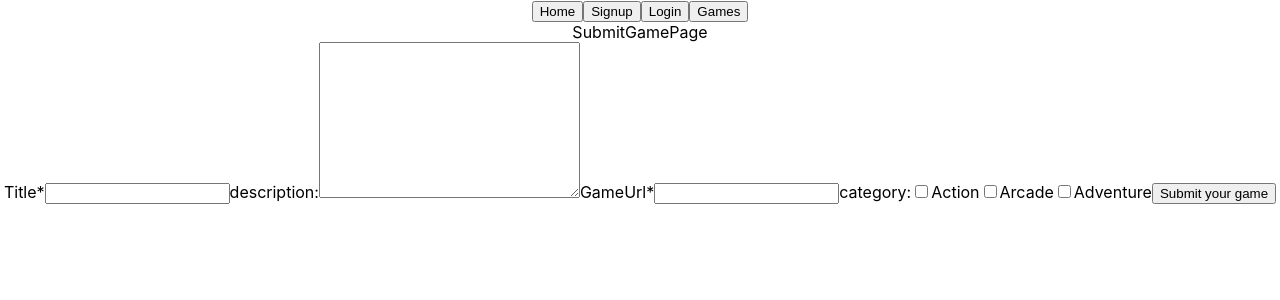
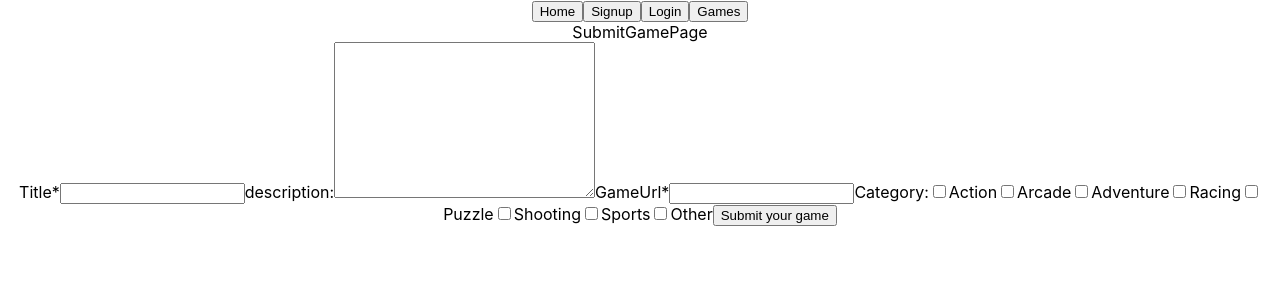
Before and after one commit to miloliveira/playhack-client, a React (Create React App) app: page /submit-game/1 in a window 1280 px wide. Shown: the top 300 px of the page. Built offline with nearby package versions, Linux system fonts and the light colour scheme.

Commit message:
submit game checkbox working

```diff
--- a/src/pages/SubmitGamePage.jsx
+++ b/src/pages/SubmitGamePage.jsx
@@ -79,7 +79,7 @@ console.log(category)
           onChange={handleGameUrl}
         />
 
-<label htmlFor="category">category:</label>
+<label htmlFor="category">Category:</label>
 
         <input type="checkbox" value="Action" name="category" onClick={handleCategory} />
         <label htmlFor="Action">Action</label>
@@ -90,22 +90,21 @@ console.log(category)
         <input type="checkbox" value="Adventure" name="category" onClick={handleCategory} />
         <label htmlFor="Adventure">Adventure</label>
 
-       {/*  <select
-          id="category"
-          name="category"
-          multiple
-          onChange={handleCategory}
-        >
-        <option value="" disabled selected>Select the category</option>
-          <option value="Action">Action</option>
-          <option value="Arcade">Arcade</option>
-          <option value="Adventure">Adventure</option>
-          <option value="Racing">Racing</option>
-          <option value="Puzzle">Puzzle</option>
-          <option value="Shoting">Shoting</option>
-          <option value="Sports">Sports</option>
-          <option value="Other">Other</option>
-        </select> */}
+        <input type="checkbox" value="Racing" name="category" onClick={handleCategory} />
+        <label htmlFor="Racing">Racing</label>
+
+        <input type="checkbox" value="Puzzle" name="category" onClick={handleCategory} />
+        <label htmlFor="Puzzle">Puzzle</label>
+
+        <input type="checkbox" value="Shooting" name="category" onClick={handleCategory} />
+        <label htmlFor="Shooting">Shooting</label>
+
+        <input type="checkbox" value="Sports" name="category" onClick={handleCategory} />
+        <label htmlFor="Sports">Sports</label>
+
+        <input type="checkbox" value="Other" name="category" onClick={handleCategory} />
+        <label htmlFor="Other">Other</label>
+
 
         <button type="submit">Submit your game</button>
 
```
